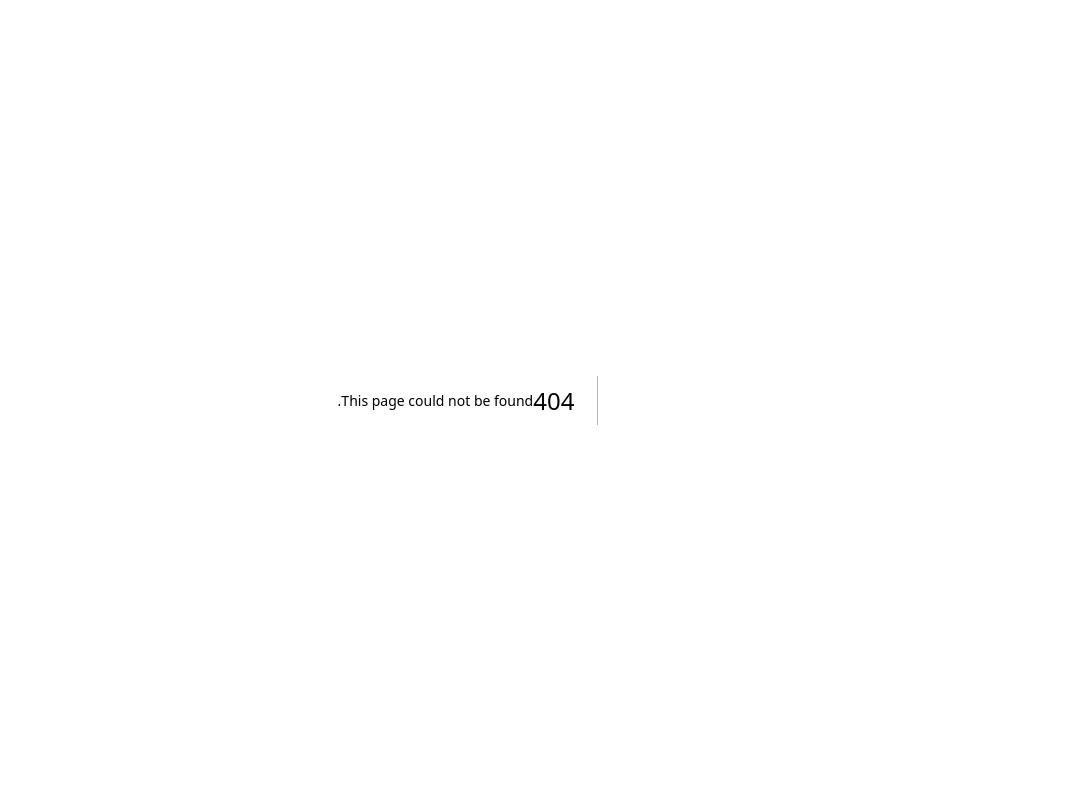
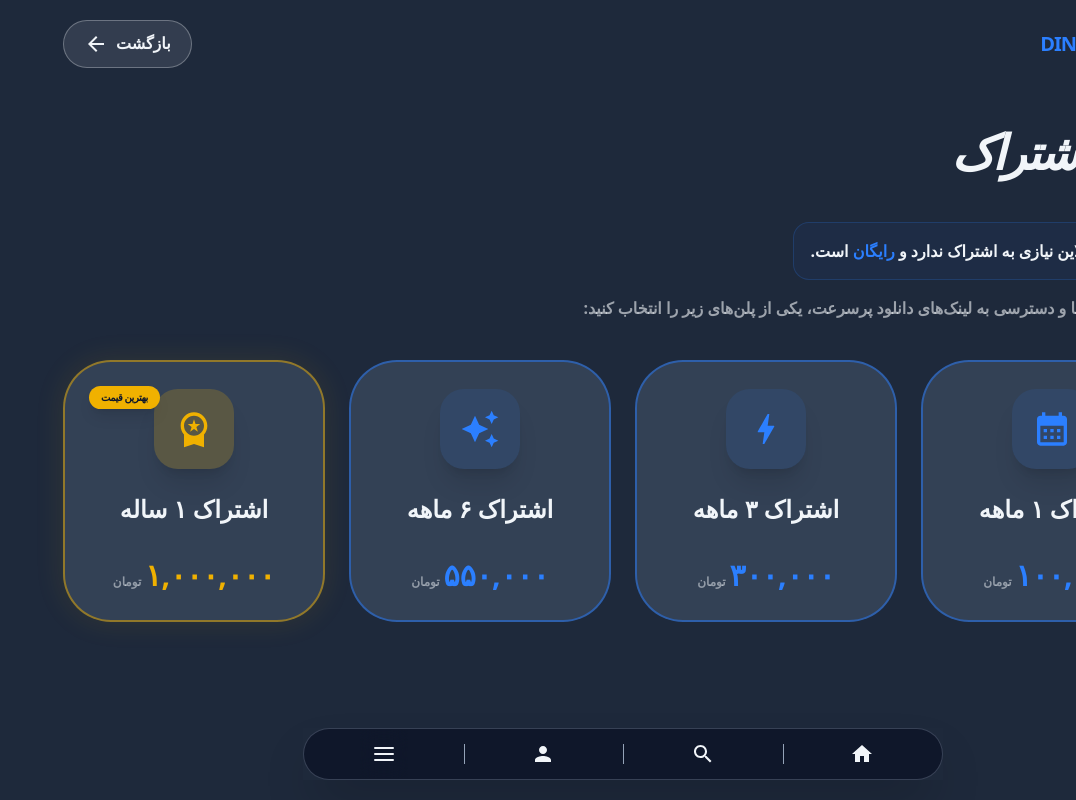
Before and after one commit to ALI-HUP/Dinload, a Next.js app: page /subscription in a window 1280 px wide. Before the commit this address had no page. Shown: the whole page, without its empty margins (204-1280 px from the left). Built offline with nearby package versions, Linux system fonts and the light colour scheme.

Commit message:
subscription page

```diff
--- /dev/null
+++ b/app/subscription/page.tsx
@@ -0,0 +1,114 @@
+"use client";
+
+import Footer from "@/components/Footer";
+import Navbar from "@/components/Navbar";
+import CalendarMonthIcon from '@mui/icons-material/CalendarMonth';
+import WorkspacePremiumIcon from '@mui/icons-material/WorkspacePremium';
+import BoltIcon from '@mui/icons-material/Bolt';
+import AutoAwesomeIcon from '@mui/icons-material/AutoAwesome';
+
+const plans = [
+  {
+    id: "1-month",
+    fa: "اشتراک ۱ ماهه",
+    price: "۱۰۰,۰۰۰",
+    icon: <CalendarMonthIcon sx={{ fontSize: 40 }} />,
+    color: "from-blue-500/20"
+  },
+  {
+    id: "3-month",
+    fa: "اشتراک ۳ ماهه",
+    price: "۳۰۰,۰۰۰",
+    icon: <BoltIcon sx={{ fontSize: 40 }} />,
+    color: "from-purple-500/20"
+  },
+  {
+    id: "6-month",
+    fa: "اشتراک ۶ ماهه",
+    price: "۵۵۰,۰۰۰",
+    icon: <AutoAwesomeIcon sx={{ fontSize: 40 }} />,
+    color: "from-orange-500/20"
+  },
+  {
+    id: "1-year",
+    fa: "اشتراک ۱ ساله",
+    price: "۱,۰۰۰,۰۰۰",
+    isBestValue: true,
+    icon: <WorkspacePremiumIcon sx={{ fontSize: 40 }} />,
+    color: "from-yellow-500/20"
+  },
+];
+
+export default function SubscriptionPage() {
+  return (
+    <main className="min-h-screen flex flex-col items-center bg-bg-primary" dir="rtl">
+      <Navbar variant="return" />
+
+      <section className="w-full max-w-7xl px-5 md:px-12 lg:px-20 py-10 flex flex-col gap-10 mb-20">
+
+        <div className="flex flex-col gap-2">
+            <h1 className="text-3xl md:text-5xl font-black text-text-primary tracking-tighter uppercase italic">
+                خرید اشتراک
+            </h1>
+            <div className="w-20 h-1.5 bg-blue-bold rounded-full shadow-[0_0_15px_rgba(2,132,199,0.5)]" />
+
+            <div className="mt-6 flex items-center gap-3 bg-blue-bold/5 border border-blue-bold/20 p-4 rounded-2xl w-fit">
+                <div className="w-2 h-2 rounded-full bg-blue-bold animate-pulse" />
+                <p className="text-sm md:text-base font-bold text-text-primary">
+                تماشای آنلاین نیازی به اشتراک ندارد و <span className="text-blue-bold">رایگان</span> است.
+                </p>
+            </div>
+
+            <p className="text-text-primary/60 font-bold mt-2">
+                برای حمایت از ما و دسترسی به لینک‌های دانلود پرسرعت، یکی از پلن‌های زیر را انتخاب کنید:
+            </p>
+        </div>
+
+        <div className="grid grid-cols-1 sm:grid-cols-2 lg:grid-cols-4 gap-6">
+          {plans.map((plan) => (
+            <button
+              key={plan.id}
+              className={`
+                relative overflow-hidden group flex flex-col items-center justify-center gap-6
+                aspect-square rounded-[3rem] bg-bg-light backdrop-blur-2xl transition-all duration-300
+                border-2 ${plan.isBestValue ? 'border-yellow-500/50 shadow-[0_0_30px_rgba(234,179,8,0.1)]' : 'border-blue-bold/50'}
+                hover:border-blue-bold hover:scale-[1.05]
+              `}
+            >
+              <div className={`absolute inset-0 bg-linear-to-br ${plan.color} to-transparent opacity-0 group-hover:opacity-100 transition-opacity duration-500`} />
+
+              {plan.isBestValue && (
+                <div className="absolute top-6 left-6 bg-yellow-500 text-bg-dark text-[10px] font-black px-3 py-1 rounded-full uppercase tracking-tighter shadow-lg">
+                  بهترین قیمت
+                </div>
+              )}
+
+              <div className={`
+                relative z-10 p-5 rounded-3xl transition-all duration-300 shadow-xl
+                ${plan.isBestValue ? 'bg-yellow-500/20 text-yellow-500 group-hover:bg-yellow-500' : 'bg-blue-bold/10 text-blue-bold group-hover:bg-blue-bold'}
+                group-hover:text-text-primary
+              `}>
+                {plan.icon}
+              </div>
+
+              <div className="relative z-10 flex flex-col items-center">
+                <span className="text-xl md:text-2xl font-black text-text-primary">
+                  {plan.fa}
+                </span>
+              </div>
+
+              <div className="relative z-10 flex items-baseline gap-1 mt-2">
+                <span className={`text-2xl md:text-3xl font-black ${plan.isBestValue ? 'text-yellow-500' : 'text-blue-bold'}`}>
+                  {plan.price}
+                </span>
+                <span className="text-xs font-bold text-text-primary/50">تومان</span>
+              </div>
+            </button>
+          ))}
+        </div>
+      </section>
+
+      <Footer />
+    </main>
+  );
+}
--- a/components/Footer.tsx
+++ b/components/Footer.tsx
@@ -169,24 +169,19 @@ export default function Footer() {
       >
         <div className="relative w-full flex items-center text-text-primary overflow-hidden">
           <div className="absolute inset-0 pointer-events-none">
-            <div className="absolute top-1/2 -translate-y-1/2 h-5 w-px bg-text-secondary left-1/4" />
-            <div className="absolute top-1/2 -translate-y-1/2 h-5 w-px bg-text-secondary left-2/4" />
-            <div className="absolute top-1/2 -translate-y-1/2 h-5 w-px bg-text-secondary left-3/4" />
+            <div className="absolute top-1/2 -translate-y-1/2 h-5 w-px bg-text-secondary left-1/3" />
+            <div className="absolute top-1/2 -translate-y-1/2 h-5 w-px bg-text-secondary left-2/3" />
           </div>
 
-          <Link href="/categories" className="w-1/4 text-center py-3 text-xs sm:text-sm md:text-base">
-            دسته بندی
+          <Link href="/categories" className="w-1/3 text-center py-3 text-sm sm:text-sm md:text-base">
+            دسته بندی‌ها
           </Link>
 
-          <Link href="/subscription" className="w-1/4 text-center py-3 text-xs sm:text-sm md:text-base">
+          <Link href="/subscription" className="w-1/3 text-center py-3 text-sm sm:text-sm md:text-base">
             اشتراک
           </Link>
 
-          <Link href="/messages" className="w-1/4 text-center py-3 text-xs sm:text-sm md:text-base">
-            پیام‌ها
-          </Link>
-
-          <Link href="/contact" className="w-1/4 text-center py-3 text-xs sm:text-sm md:text-base">
+          <Link href="/contact" className="w-1/3 text-center py-3 text-sm sm:text-sm md:text-base">
             راه ارتباطی
           </Link>
         </div>
```
